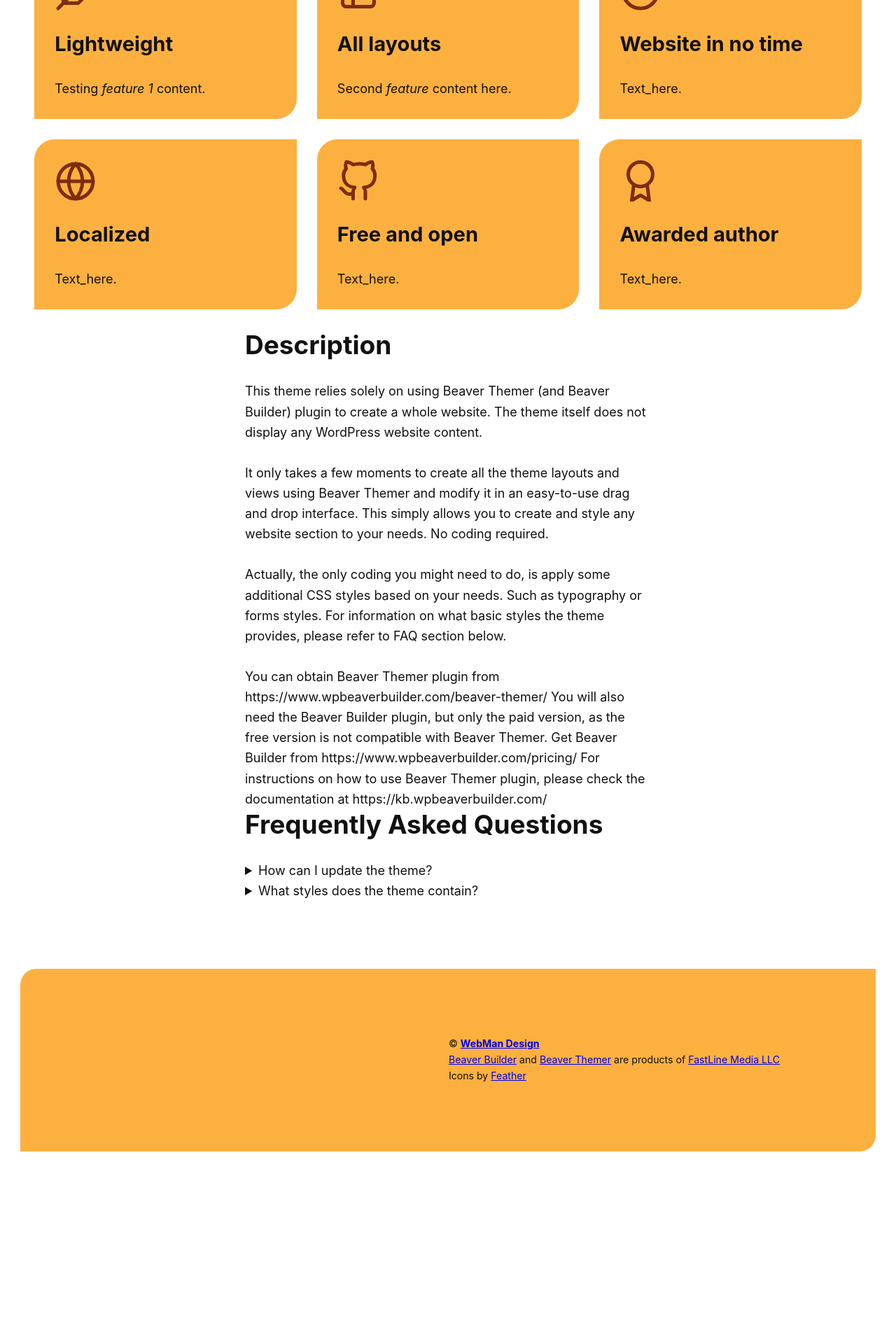
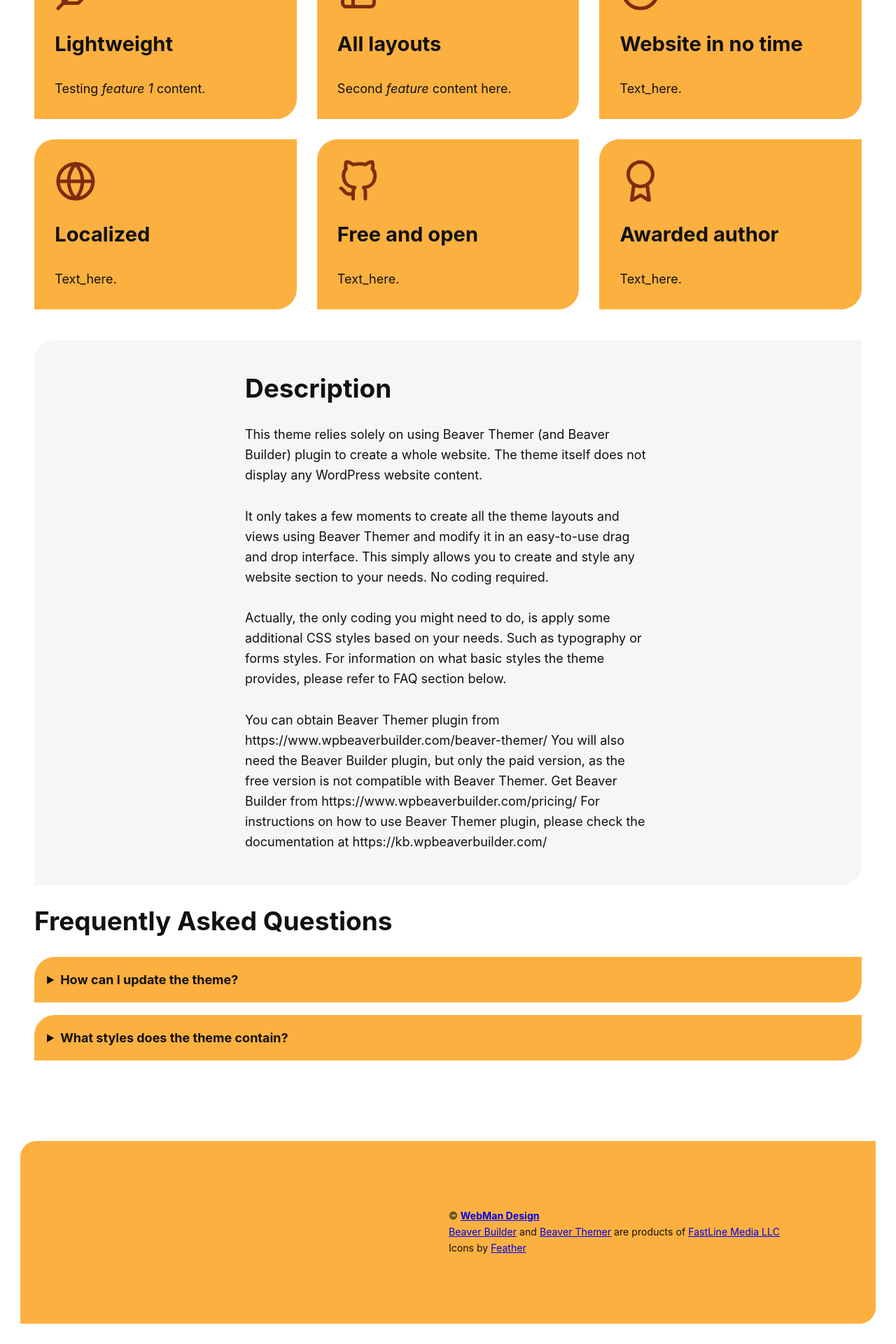
Before and after one commit to webmandesign/playground-for-beaver-themer, a Jekyll site: the page built from index.md, in a window 1280 px wide. Shown: the part 811-2731 px from the top of the page at 70% size. Built offline with Jekyll 4.4.1, drawn with Linux system fonts in a browser that asks for light colours; before the commit the page ends 2485 px from its top, so only the background shows below that.

Commit message:
* Updating content * Updating styles

```diff
--- a/_sass/content/__faq.scss
+++ b/_sass/content/__faq.scss
@@ -5,10 +5,17 @@
 	}
 
 	&-item {
-
+		@extend %hero_background;
+		padding: 1em;
+		margin: 1em 0;
 	}
 
 	&-question {
+		font-weight: 700;
+
+		+ * {
+			margin-top: 1.618em;
+		}
 
 	}
 
--- /dev/null
+++ b/_sass/content/__section.scss
@@ -0,0 +1,13 @@
+.section {
+	@extend %hero_background;
+	padding: 2.618em 1em;
+	margin: 1.618em 0;
+	background: #f6f6f6;
+
+	&-inner {
+		max-width: 580px;
+		margin-left: auto;
+		margin-right: auto;
+	}
+
+}
--- a/_sass/content/_content.scss
+++ b/_sass/content/_content.scss
@@ -1,13 +1,7 @@
 .site-content {
 	padding: 0 0 5.387em;
-
-	&-inner > * {
-		max-width: 580px;
-		margin-left: auto;
-		margin-right: auto;
-	}
-
 }
 
+@import '_section';
 @import '_features';
 @import '_faq';
```
